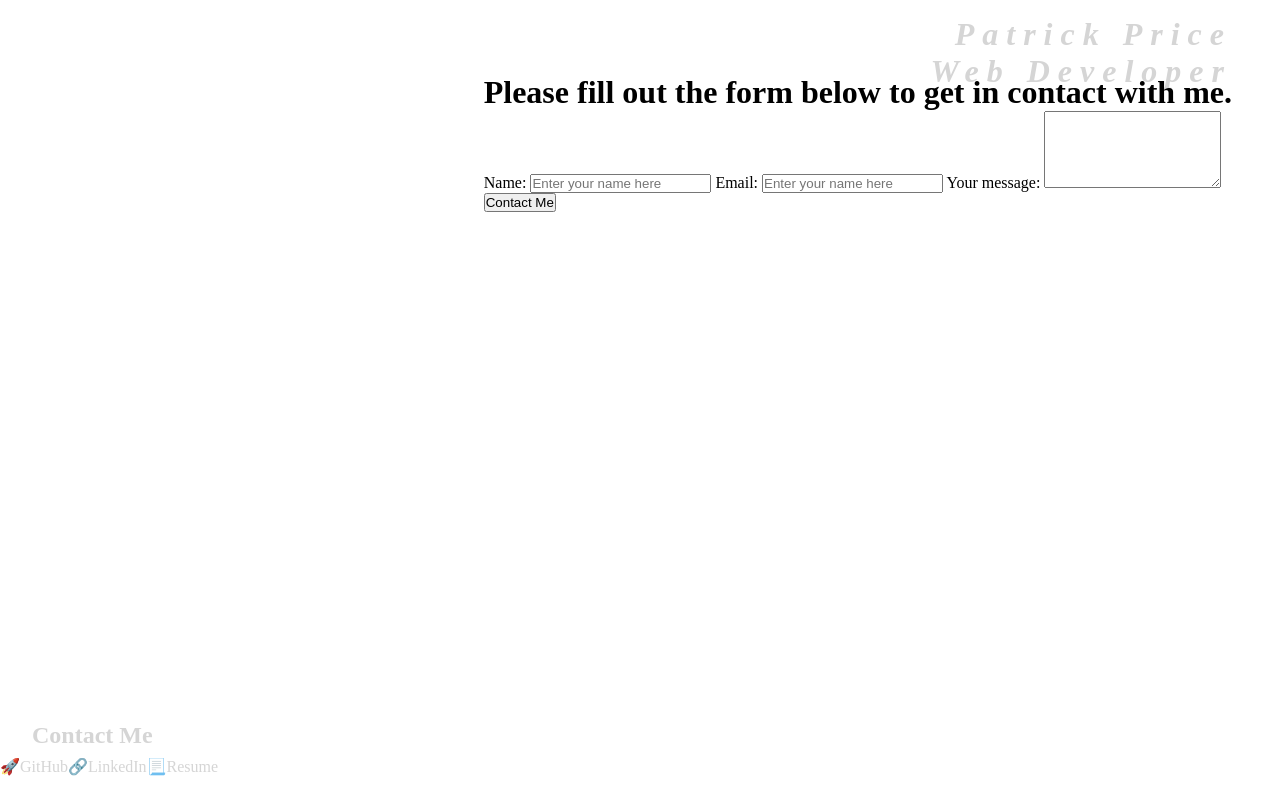
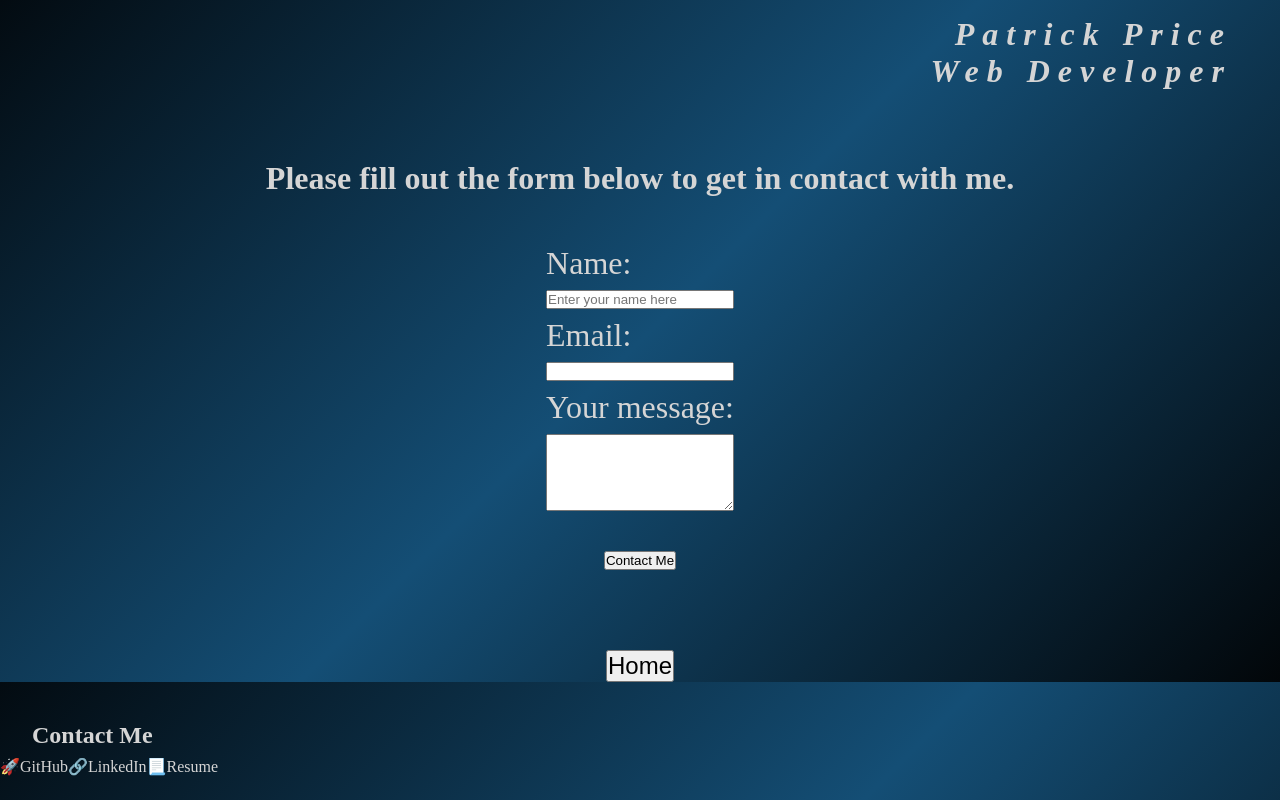
Before and after one commit to Damerian00/reactPort, a React (Create React App) app: page /contactMe in a window 1280 px wide. Built offline with nearby package versions, Linux system fonts and the light colour scheme.

Commit message:
added a contact me form with validation  and linkage

```diff
--- a/public/index.html
+++ b/public/index.html
@@ -6,6 +6,7 @@
     <meta http-equiv="X-UA-Compatible" content="IE=edge">
     <meta name="viewport" content="width=device-width, initial-scale=1.0">
     <title>My Portfolio</title>
+    <link rel="manifest" href="%PUBLIC_URL%/manifest.json" />
 </head>
 
 <body>
--- a/src/App.js
+++ b/src/App.js
@@ -11,8 +11,8 @@ function App() {
   <>
   <Header />
   <Switch>
-  <Route exact path="/" component={Main}/>
-  <Route exact path="/form" component={Form} />
+  <Route exact path="/reactPort" component={Main}/>
+  <Route exact path="/contactMe" component={Form} />
   </Switch>
   <Footer />
   </>
--- a/src/components/Aboutme.js
+++ b/src/components/Aboutme.js
@@ -1,10 +1,13 @@
 import React from 'react'
-
+import {Link} from 'react-router-dom'
 function Aboutme() {
     return (
         <section id="aboutMe">
             <section>
                 <img src = {process.env.PUBLIC_URL +"/"+ "assets/images/headshot.jpeg"} className="profilePic" alt ="profile pic" />
+                <Link to='/contactMe'>
+                <button className="btnContact">Message Me</button>
+                </Link>
               <div>
                 <h2>About Me</h2>
                 <p> My name is Patrick, I have been exploring the world of coding since High School when I first started writing programs for my graphing calculator. Since then I have learned a few languages such as: HTML5, JavaScript, CSS, and some Java. Currently all the sites on this page are mock sites that were made as an assignment for a coding class environment or something I created to learn and test my skills out.</p>
--- a/src/components/Form.js
+++ b/src/components/Form.js
@@ -1,6 +1,6 @@
 import React, { useState } from 'react'
 import FormContact from './FormContact'
-import FormSuccess from './FormSuccess'
+import {Link} from 'react-router-dom'
 
 const buttonSubmitEl = document.getElementsByClassName('btn-Submit')
 
@@ -12,11 +12,11 @@ function Form() {
     }
     return (
         <div>
-           {!isSubmitted ? (
            <FormContact submitForm = {submitForm} />
-           ) : (
-           <FormSuccess />
-           )}
+           <Link to='/reactPort'>
+                <button className="btnHome">Home</button>
+                </Link>
+
         </div>
     )
 }
--- a/src/components/FormContact.js
+++ b/src/components/FormContact.js
@@ -15,15 +15,15 @@ const {handleChange, values, handleSubmit, errors} = useForm(
          <div className ="form-inputs">
          <label htmlFor = "name" className = "form-label"> Name: </label>
          <input id="contactName" type="text" name = "name" className = "form-input" placeholder = "Enter your name here" value={values.name} onChange={handleChange} />
-         {errors.name && <p>{errors.name}</p>}
          <label htmlFor = "email" className = "form-label"> Email: </label>
-         <input id="contactEmail" type="text" name = "email" className = "form-input" placeholder = "Enter your name here" value={values.email} onChange={handleChange}/>
-         {errors.email && <p>{errors.email}</p>}
+         <input id="contactEmail" type="text" name = "email" className = "form-input" value={values.email} onChange={handleChange}/>
          <label htmlFor = "message" className = "form-label"> Your message: </label>
          <textarea id="contactMessage" name= "message" className="form-control" rows="5" value={values.message} onChange={handleChange}></textarea>
-         {errors.message && <p>{errors.message}</p>}
          </div>
          <button className= "btn-Submit" type="submit">Contact Me</button>
+         {errors.name && <p>{errors.name}</p>}
+         {errors.email && <p>{errors.email}</p>}
+         {errors.message && <p>{errors.message}</p>}
         </form>
     )
 }
--- a/src/components/Header.js
+++ b/src/components/Header.js
@@ -1,19 +1,24 @@
 import React from 'react'
-import Form from './Form';
 import Nav from "./Nav";
+import { BrowserRouter as Router, Route, Switch } from 'react-router-dom';
 
 function Header() {
     return (
+        <Router>
         <header>
         <div className = "off-right">
         <div className="brand">
             <h1>Patrick Price</h1>
             <p>Web Developer</p>
+
         </div>
-        <Nav />
-       <Form />
+        <Switch>
+        <Route exact path="/reactPort" component={Nav}/>
+        </Switch>
+
         </div>
     </header>
+    </Router>
     )
 }
 
--- a/src/components/Main.js
+++ b/src/components/Main.js
@@ -3,10 +3,12 @@ import Aboutme from './Aboutme';
 import Featured from './Featured';
 import WorkAside from './WorkAside';
 
+
 function Main() {
     const [featuredSrc, setFeaturedSrc] = useState (`${process.env.PUBLIC_URL}/assets/images/miro_ss.png`)
     return (
         <main>
+
         <Aboutme />
         <Featured featuredSrc = {featuredSrc}/>
         <WorkAside setFeaturedSrc = {setFeaturedSrc}/>
--- a/src/components/useForm.js
+++ b/src/components/useForm.js
@@ -26,7 +26,7 @@ const handleSubmit = e => {
 };
     useEffect( () => {
         if(Object.keys(errors).length === 0 && isSubmitting) {
-            callback()
+            console.log(values);
         }
     },
     [errors]
--- a/src/components/validateInfo.js
+++ b/src/components/validateInfo.js
@@ -1,12 +1,12 @@
 export default  function validateInfo(values) {
     let errors = {}
-    const regex = /^(([^<>()\[\]\\.,;:\s@"]+(\.[^<>()\[\]\\.,;:\s@"]+)*)|(".+"))@((\[[0-9]{1,3}\.[0-9]{1,3}\.[0-9]{1,3}\.[0-9]{1,3}\])|(([a-zA-Z\-0-9]+\.)+[a-zA-Z]{2,}))$/;
+    const regex = /^(([^<>()\[\]\\.,;:\s@"]+(\.[^<>()\[\]\\.,;:\s@"]+)*)|(".+"))@((\[[0-9]{1,3}\.[0-9]{1,3}\.[0-9]{1,3}\.[0-9]{1,3}\])|(([a-zA-Z\-0-9]+\.)+[a-zA-Z]{2,}))$/i;
 if(!values.name.trim()) {
     errors.name = "Name Required"
 }
 
 if(!values.name.trim()) {
-    errors.name = "Name Required"
+    errors.email = "Email address is invalid"
 } else if (!regex.test(values.email)) {
     errors.email = "Email address is invalid"
 }
--- a/src/newStyle.css
+++ b/src/newStyle.css
@@ -39,19 +39,13 @@ header{    display: flex;
 
 }
 
-.brand h1{
 
-}
 .brand p{
  font-size: 2rem;
 }
 
 
 
-header > nav {
-
-
-}
 
 .head {
 margin-top: -3vh;
@@ -88,9 +82,6 @@ margin-top: -3vh;
     height: auto;
 }
 
-.backGroundimg{
-
-}
 .backGroundimg span{
     position: relative;
     bottom: 11vh;
@@ -102,15 +93,46 @@ display: flex;
 flex-direction: row;
 }
 
+.form{
+    display: flex;
+    flex-direction: column;
+    margin: 20vh auto 10vh;
+    color: var(--whiteColor);
+}
+
+.form-inputs{
+
+    display: flex;
+    flex-direction: column;
+    margin: 5vh auto;
+}
+.btn-Submit{
+   margin:0 auto;
+}
+.form-label{
+font-size: 2rem;
+margin: 1vh 0;
+}
+.form h1{
+margin: 0 auto;
+}
+.form p{
+    color: red;
+    margin: 0 auto;
+}
+.btnHome{
+    display: block;
+    position: relative;
+    font-size: 1.5rem;
+    margin: 0 auto;
+}
 #aboutMe{
 flex:1;
 margin: 0 1rem;
 }
 
 
-#aboutMe section{
 
-}
 #aboutMe h2{
     margin:1rem;
     text-align: center;
```
Also changed, not shown: public/manifest.json (added).
